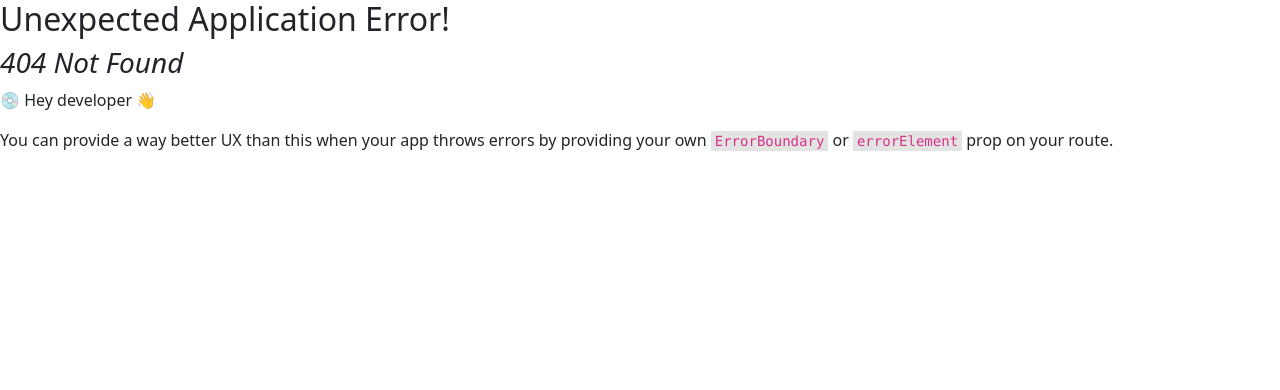
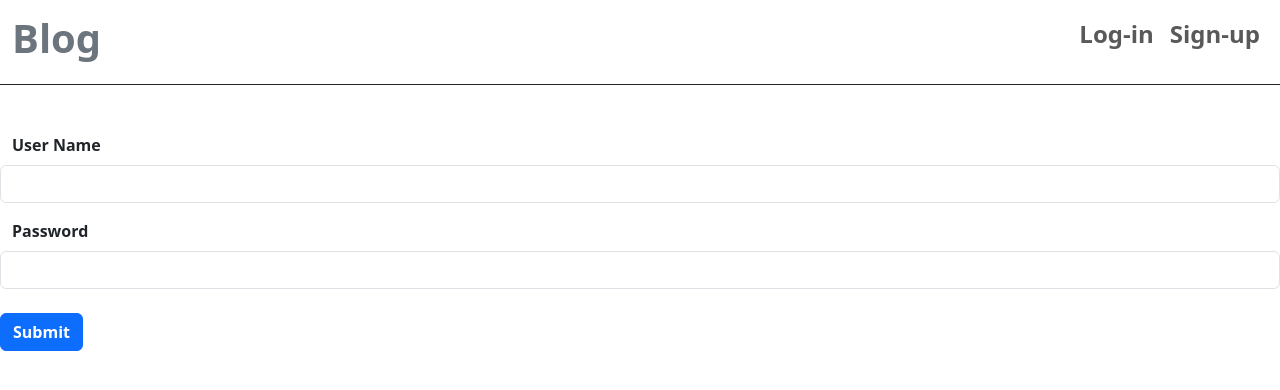
Before and after one commit to darshan019/blog, a React (Vite) app: page /blog/login in a window 1280 px wide. Before the commit this address had no page. Shown: the top 390 px of the page. Built offline with nearby package versions, Linux system fonts and the light colour scheme.

Commit message:
fixed url paths acc to base url

```diff
--- a/src/components/Card.tsx
+++ b/src/components/Card.tsx
@@ -14,7 +14,7 @@ const Card: React.FC<Props> = ({ author, title, summary, id }: Props) => {
       <div className="card-body">
         <h5 className="card-title">{author}</h5>
         <p className="card-text">{summary}</p>
-        <Link className="btn btn-primary" to={`/post/${id}`}>
+        <Link className="btn btn-primary" to={`/blog/post/${id}`}>
           View Post
         </Link>
       </div>
--- a/src/components/Login.tsx
+++ b/src/components/Login.tsx
@@ -44,7 +44,7 @@ const Login: React.FC = () => {
       .then((data) => {
         if (setToken != null) setToken(data.accessToken);
       });
-    navigate("/");
+    navigate("/blog/");
   }
 
   return (
--- a/src/components/Navbar.tsx
+++ b/src/components/Navbar.tsx
@@ -6,9 +6,9 @@ const Navbar: React.FC = () => {
   return (
     <nav className="navbar navbar-expand-md border-bottom border-dark">
       <div className="container-xxl">
-        <a href="#" className="navbar-brand">
+        <Link to="/" className="navbar-brand">
           <h1 className="fw-bold text-secondary">Blog</h1>
-        </a>
+        </Link>
         <button
           className="navbar-toggler"
           type="button"
@@ -26,11 +26,6 @@ const Navbar: React.FC = () => {
           className="collapse navbar-collapse justify-content-end align-center"
         >
           <ul className="navbar-nav">
-            <li className="nav-item">
-              <Link to="/" className="nav-link">
-                <p className="fs-4 fw-bold">Home</p>
-              </Link>
-            </li>
             {User ? (
               <li className="nav-item">
                 <Link to="about" className="nav-link">
```
Also changed, not shown: src/components/Router.tsx (+5 -5 lines).
